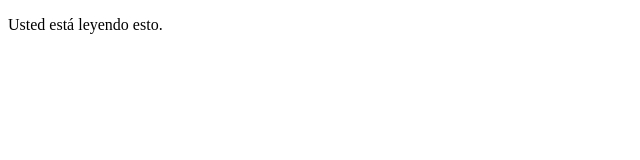
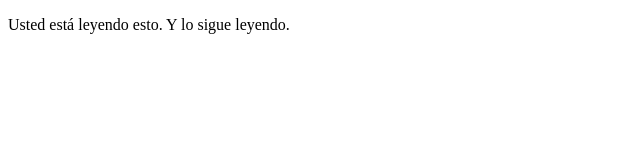
Before and after one commit to Leonbac94/PruebaGit, a website: page src/index.html in a window 1280 px wide. Shown: the whole page, without its empty margins (0-640 px from the left). Drawn offline with Linux system fonts and the light colour scheme.

Commit message:
segunda carga de archivos

```diff
--- a/src/index.html
+++ b/src/index.html
@@ -10,6 +10,7 @@
     <div>
         <p>
             Usted está leyendo esto.
+            Y lo sigue leyendo.
         </p>
     </div>
 
```
